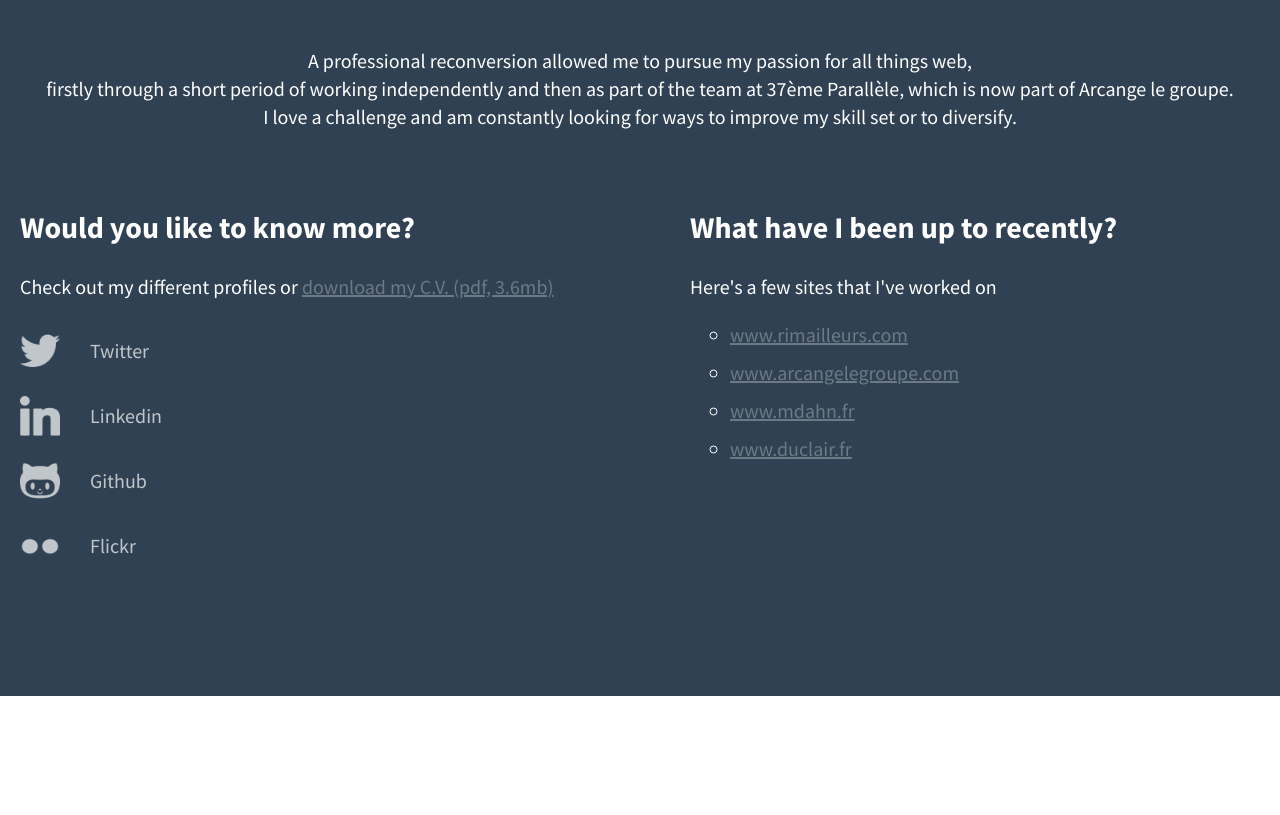
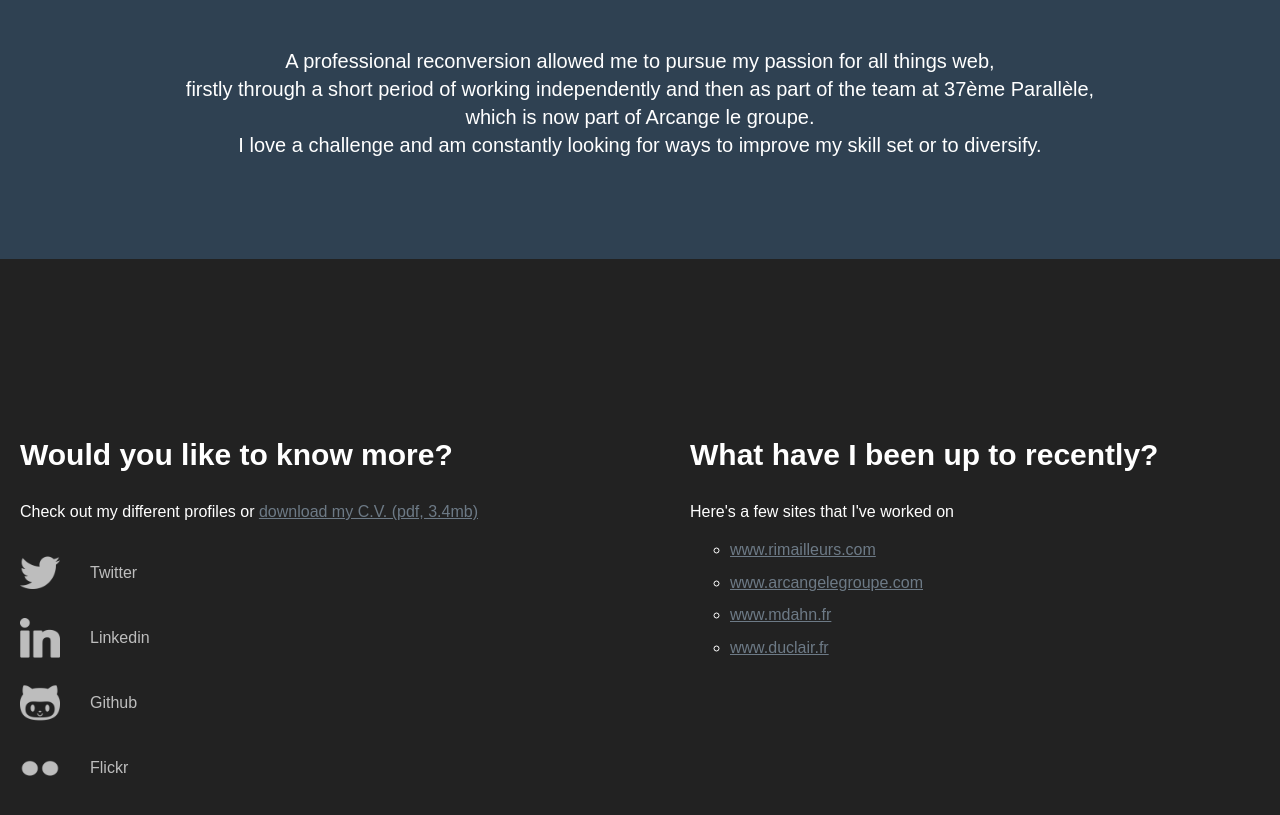
Before and after one commit to appleneil/appleneil.github.io, a plain HTML site: page index.html in a window 1280 px wide. Shown: the part 1223-2038 px from the top of the page. Before the commit the page ends 1919 px from the top, so only its background shows below. Drawn offline with nearby package versions, Linux system fonts and the light colour scheme; a script that the page names is missing.

Commit message:
section update

```diff
--- a/css/main.css
+++ b/css/main.css
@@ -184,6 +184,7 @@ a[target="_blank"]:hover:after,a[target="_blank"]:active:after,a[target="_blank"
     background-attachment: fixed;
     color: #fff;
     height: 100vh;
+    overflow-x: hidden;
     position: relative;
     text-align: center;
 }
@@ -209,6 +210,11 @@ a[target="_blank"]:hover:after,a[target="_blank"]:active:after,a[target="_blank"
     /**/
     -webkit-border-radius:300px;
     border-radius:300px;
+}
+.more {
+    background: #222;
+    color: #fff;
+    padding: 100px 0;
 }
 ul.social {
     list-style: none;
--- a/index.html
+++ b/index.html
@@ -11,8 +11,7 @@
         <meta name="viewport" content="width=device-width, initial-scale=1">
         <link rel="stylesheet" href="css/normalize.min.css">
         <link rel="stylesheet" href="css/main.css">
-        <link href='http://fonts.googleapis.com/css?family=Source+Sans+Pro:300,400,700,900' rel='stylesheet' type='text/css'>
-        <script src="js/vendor/modernizr-2.6.2-respond-1.1.0.min.js"></script>
+        <!--<script src="js/vendor/modernizr-2.6.2-respond-1.1.0.min.js"></script>-->
         <link rel="apple-touch-icon" sizes="57x57" href="/img/favicons/apple-touch-icon-57x57.png">
         <link rel="apple-touch-icon" sizes="114x114" href="/img/favicons/apple-touch-icon-114x114.png">
         <link rel="apple-touch-icon" sizes="72x72" href="/img/favicons/apple-touch-icon-72x72.png">
@@ -42,11 +41,15 @@
                 <div class="photo">
                     <img src="img/neil-appleton.jpg" alt="Neil Appleton" height="300" width="300" />
                 </div>
-                <p class="align-centre">A professional reconversion allowed me to pursue my passion for all things web,<br />firstly through a short period of working independently and then as part of the team at 37ème Parallèle, which is now part of Arcange le groupe.<br />I love a challenge and am constantly looking for ways to improve my skill set or to diversify.</p>
+                <p class="align-centre">A professional reconversion allowed me to pursue my passion for all things web,<br />firstly through a short period of working independently and then as part of the team at 37ème Parallèle,<br />which is now part of Arcange le groupe.<br />I love a challenge and am constantly looking for ways to improve my skill set or to diversify.</p>
+                </div>
+        </section>
+        <section class="section more">
+            <div class="centred">
                 <div class="table">
                     <div class="table-cell">
                         <h2>Would you like to know more?</h2>
-                        <p>Check out my different profiles or <a href="img/neil-appleton-cv.pdf" title="Download my C.V." target="_blank">download my C.V. (pdf, 3.6mb)</a></p>
+                        <p>Check out my different profiles or <a href="img/neil-appleton-cv.pdf" title="Download my C.V." target="_blank">download my C.V. (pdf, 3.4mb)</a></p>
                         <ul class="social">
                             <li class="twitter">
                                 <a href="https://twitter.com/Appleneil" title="Neil Appleton on Twitter" target="_blank">Twitter</a>
@@ -86,6 +89,14 @@
         <script src="//ajax.googleapis.com/ajax/libs/jquery/1.11.1/jquery.min.js"></script>
         <script>window.jQuery || document.write('<script src="js/vendor/jquery-1.11.1.min.js"><\/script>')</script>
         <script src="js/main.js"></script>
+        <script src="//ajax.googleapis.com/ajax/libs/webfont/1.5.6/webfont.js"></script>
+        <script>
+          WebFont.load({
+            google: {
+              families: ['Droid Sans', 'Droid Serif']
+            }
+          });
+        </script>
         <script>
           (function(i,s,o,g,r,a,m){i['GoogleAnalyticsObject']=r;i[r]=i[r]||function(){
           (i[r].q=i[r].q||[]).push(arguments)},i[r].l=1*new Date();a=s.createElement(o),
```
